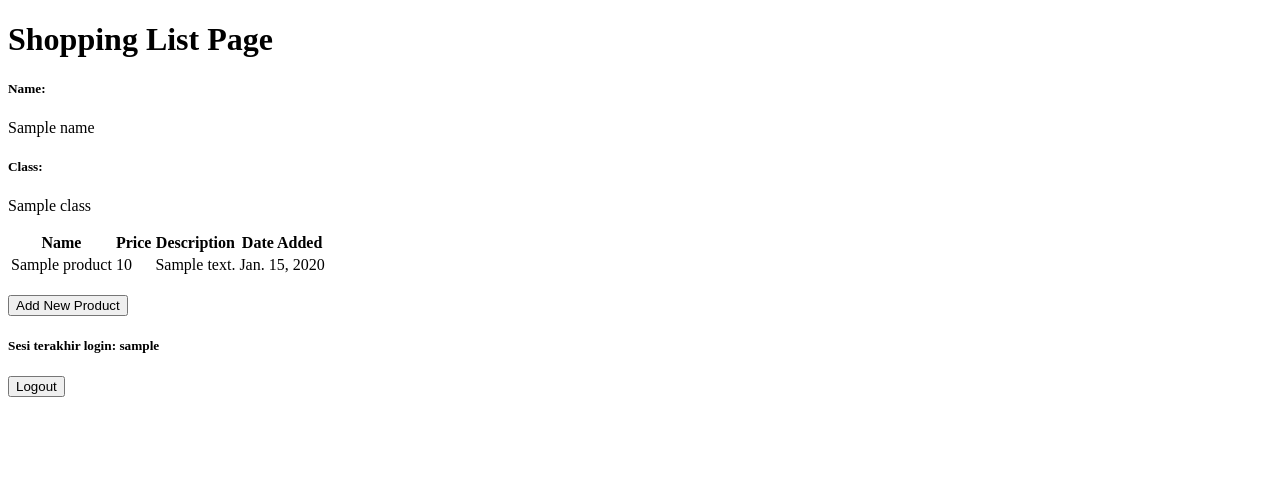
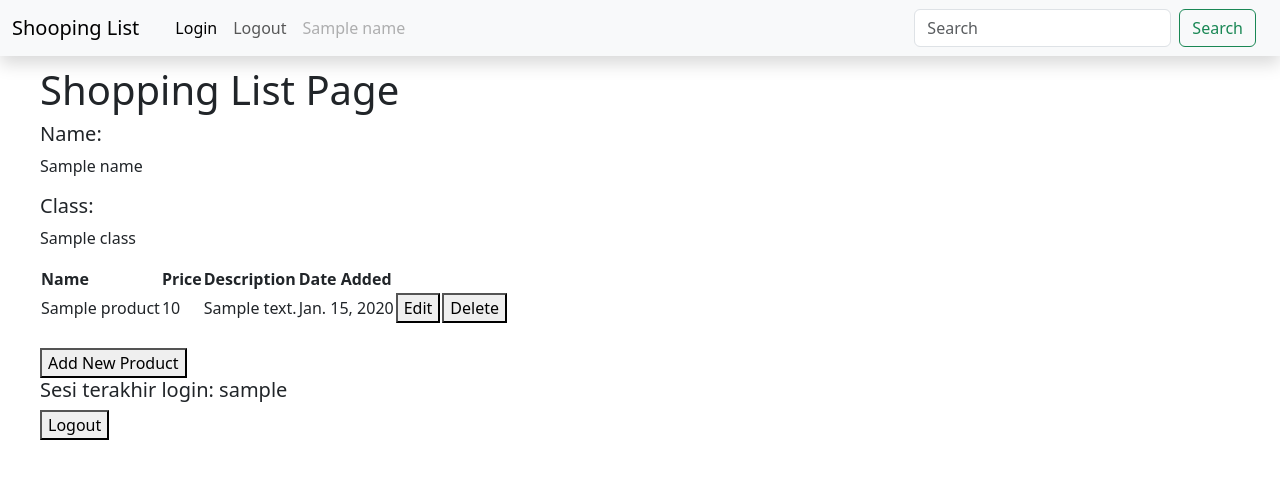
Before and after one commit to thirza258/shopping-list, a Django app: template main/templates/main.html in a window 1280 px wide. Shown: the top 479 px of the page. Run offline with Django 4.2, Linux system fonts and the light colour scheme; tables that the repository leaves empty hold one stand-in row (values such as "Sample post"); the template is opened without the code that fills it: values that come from a table or form of the project are taken from there, most other values are stand-ins (such as "Sample title", 1, 10 or a date in 2020).

Commit message:
feat: add edit_product, delete_product, navbar

```diff
--- a/main/templates/main.html
+++ b/main/templates/main.html
@@ -2,6 +2,35 @@
 
 {% block content %}
 
+    <nav class="navbar sticky-top navbar-expand-lg bg-body-tertiary navbar-light bg-light shadow">
+        <div class="container-fluid">
+        <a class="navbar-brand" href="#">Shooping List</a>
+        <button class="navbar-toggler" type="button" data-bs-toggle="collapse" data-bs-target="#navbarSupportedContent" aria-controls="navbarSupportedContent" aria-expanded="false" aria-label="Toggle navigation">
+            <span class="navbar-toggler-icon"></span>
+        </button>
+        <div class="collapse navbar-collapse container justify-content-center" id="navbarSupportedContent">
+            <ul class="navbar-nav me-auto mb-2 mb-lg-0">
+            <li class="nav-item">
+                <a class="nav-link active" aria-current="page" href="{% url 'main:login' %}">Login</a>
+            </li>
+            <li class="nav-item">
+                <a class="nav-link" href="{% url 'main:logout' %}">Logout</a>
+            </li>
+
+            <li class="nav-item text-center">
+                <a class="nav-link disabled" aria-disabled="true"><div class="text-center">{{name}}</div></a>
+            </li>
+            </ul>
+            <form class="d-flex" role="search">
+            <input class="form-control me-2" type="search" placeholder="Search" aria-label="Search">
+            <button class="btn btn-outline-success" type="submit">Search</button>
+            </form>
+        </div>
+        </div>
+    </nav>
+
+
+    <div id="div-atas">
         <h1>Shopping List Page</h1>
 
         <h5>Name:</h5>
@@ -26,6 +55,20 @@
                     <td>{{product.price}}</td>
                     <td>{{product.description}}</td>
                     <td>{{product.date_added}}</td>
+                    <td>
+                        <a href="{% url 'main:edit_product' product.pk %}">
+                            <button>
+                                Edit
+                            </button>
+                        </a>
+                    </td>
+                    <td>
+                        <a href="{% url 'main:delete_product' product.pk %}">
+                              <button>
+                                  Delete
+                              </button>
+                          </a>
+                    </td>
                 </tr>
             {% endfor %}
         </table>
@@ -45,5 +88,10 @@
                 Logout
             </button>
         </a>
+    </div>
+
+
+
+
 
 {% endblock content %}
--- a/main/urls.py
+++ b/main/urls.py
@@ -1,6 +1,6 @@
 from django.urls import path
 from main.views import show_main, create_product, show_xml, show_json, show_json_by_id, show_xml_by_id, register, login_user
-from main.views import logout_user
+from main.views import logout_user, edit_product, delete_product
 
 app_name = 'main'
 
@@ -14,4 +14,6 @@ urlpatterns = [
     path("register/", register, name="register"),
     path("login/", login_user, name="login"),
     path("logout/", logout_user, name="logout"),
+    path("edit-product/<int:id>/", edit_product, name="edit_product"),
+    path("delete-product/<int:id>/", delete_product, name="delete_product"),
 ]
--- a/templates/base.html
+++ b/templates/base.html
@@ -2,13 +2,22 @@
 <!DOCTYPE html>
 <html lang="en">
     <head>
+        {% block meta %}
+        <title>Shopping List</title>
+        <style>
+            #div-atas {
+                padding : 10px 20px 30px 40px;
+            }
+        </style>
         <meta charset="UTF-8" />
         <meta
             name="viewport"
-            content="width=device-width, initial-scale=1.0"
-        />
-        {% block meta %}
+            content="width=device-width, initial-scale=1.0"/>
         {% endblock meta %}
+        <link href="https://cdn.jsdelivr.net/npm/bootstrap@5.3.2/dist/css/bootstrap.min.css" rel="stylesheet" integrity="sha384-T3c6CoIi6uLrA9TneNEoa7RxnatzjcDSCmG1MXxSR1GAsXEV/Dwwykc2MPK8M2HN" crossorigin="anonymous">
+        <script src="https://code.jquery.com/jquery-3.6.0.min.js" integrity="sha384-KyZXEAg3QhqLMpG8r+J4jsl5c9zdLKaUk5Ae5f5b1bw6AUn5f5v8FZJoMxm6f5cH1" crossorigin="anonymous"></script>
+        <script src="https://cdn.jsdelivr.net/npm/@popperjs/core@2.11.8/dist/umd/popper.min.js" integrity="sha384-I7E8VVD/ismYTF4hNIPjVp/Zjvgyol6VFvRkX/vR+Vc4jQkC+hVqc2pM8ODewa9r" crossorigin="anonymous"></script>
+        <script src="https://cdn.jsdelivr.net/npm/bootstrap@5.3.2/dist/js/bootstrap.min.js" integrity="sha384-BBtl+eGJRgqQAUMxJ7pMwbEyER4l1g+O15P+16Ep7Q9Q+zqX6gSbd85u4mG4QzX+" crossorigin="anonymous"></script>
     </head>
 
     <body>
```
Also changed, not shown: main/templates/edit_product.html (added, +22 -0 lines), main/views.py (+19 -0 lines). Lines whose indentation alone changed are shown as unchanged.
